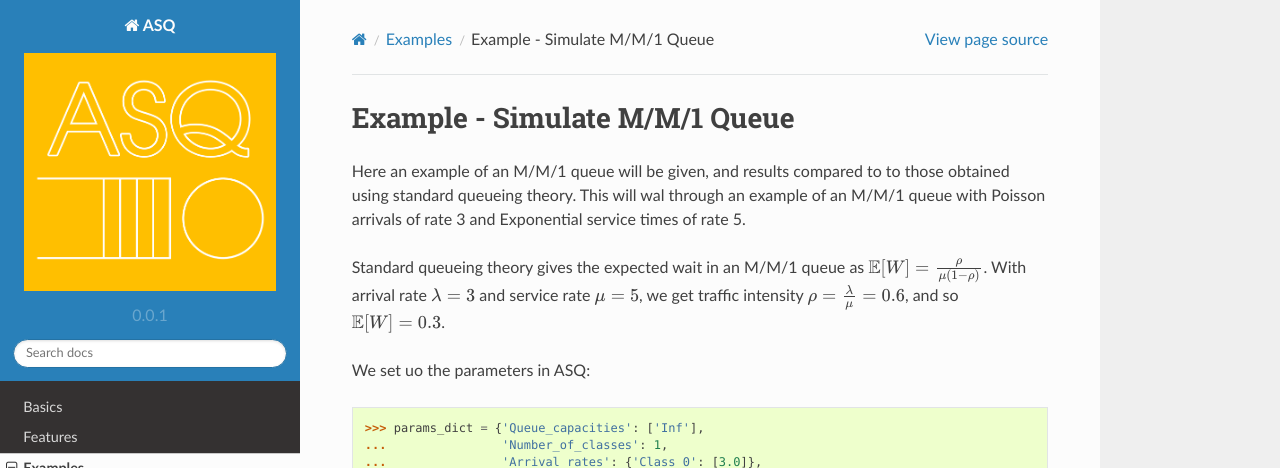
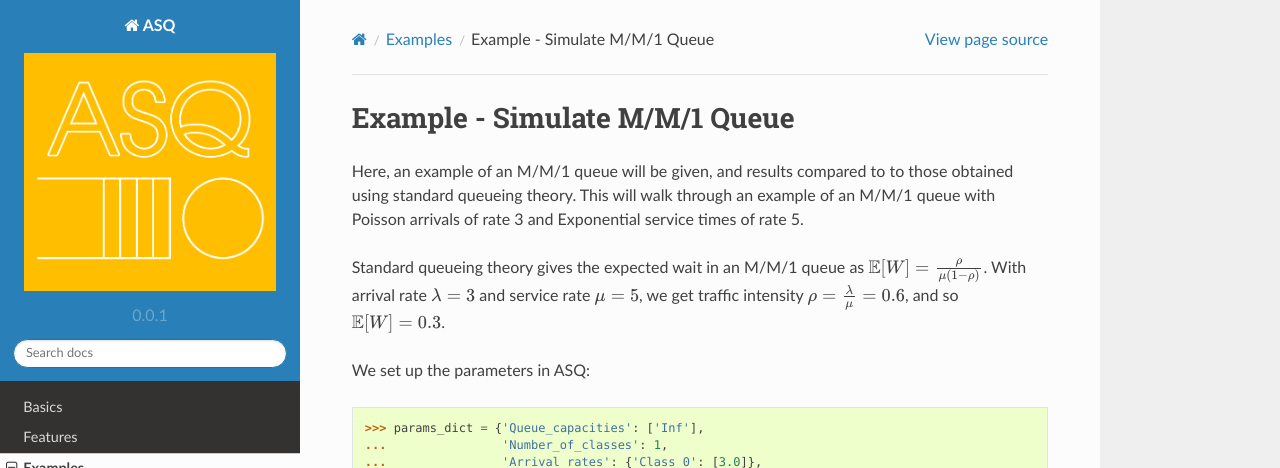
Before and after one commit to CiwPython/Ciw, a Sphinx documentation site: the page built from docs/Examples/mm1.rst, in a window 1280 px wide and 1178 px high. Shown: the top 468 px of the window. Built offline with Sphinx 7.4.7 and the Read the Docs theme 2.0.0, drawn with Linux system fonts in a browser that asks for light colours.

Commit message:
Minor typos in MM1 example.

```diff
--- a/docs/Examples/mm1.rst
+++ b/docs/Examples/mm1.rst
@@ -4,12 +4,12 @@
 Example - Simulate M/M/1 Queue
 ==============================
 
-Here an example of an M/M/1 queue will be given, and results compared to to those obtained using standard queueing theory.
-This will wal through an example of an M/M/1 queue with Poisson arrivals of rate 3 and Exponential service times of rate 5.
+Here, an example of an M/M/1 queue will be given, and results compared to to those obtained using standard queueing theory.
+This will walk through an example of an M/M/1 queue with Poisson arrivals of rate 3 and Exponential service times of rate 5.
 
 Standard queueing theory gives the expected wait in an M/M/1 queue as :math:`\mathbb{E}[W] = \frac{\rho}{\mu(1-\rho)}`. With arrival rate :math:`\lambda = 3` and service rate :math:`\mu = 5`, we get traffic intensity :math:`\rho = \frac{\lambda}{\mu} = 0.6`, and so :math:`\mathbb{E}[W] = 0.3`.
 
-We set uo the parameters in ASQ::
+We set up the parameters in ASQ::
 
     >>> params_dict = {'Queue_capacities': ['Inf'],
     ...                'Number_of_classes': 1,
```
